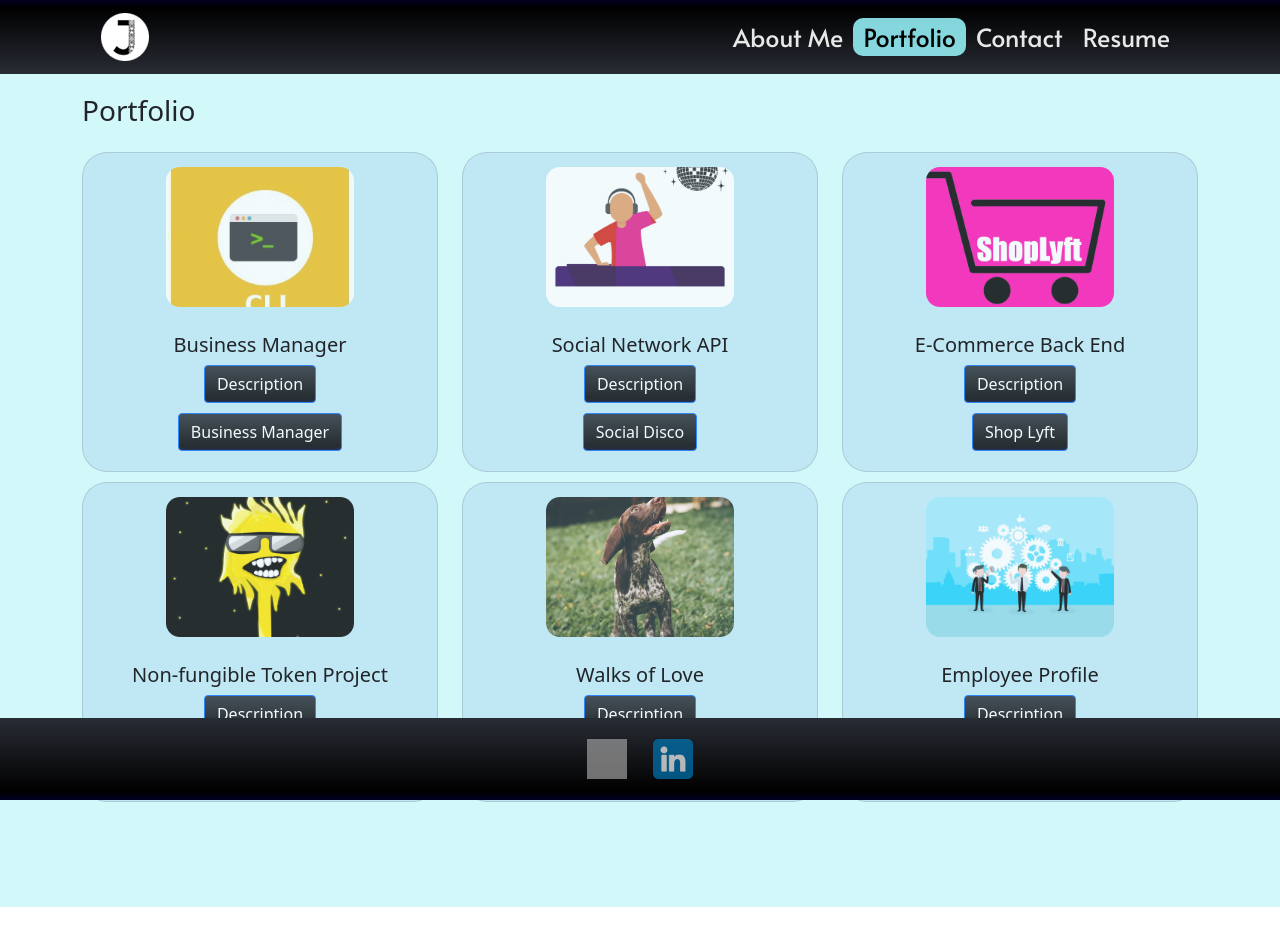
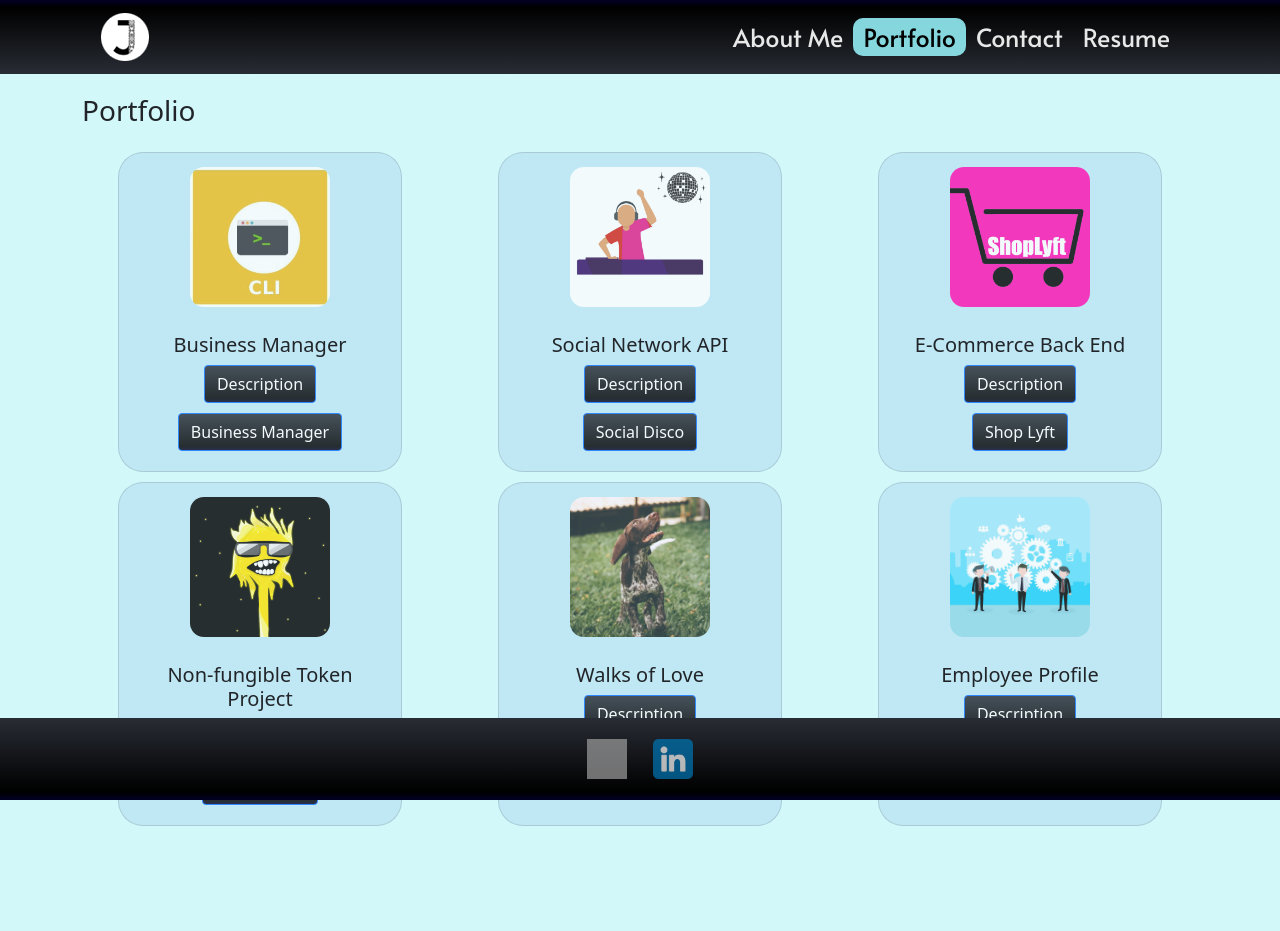
Before and after one commit to gemsjohn/tawny-port, a React (Create React App) app: page /portfolio in a window 1280 px wide. Before the commit the page ends 907 px from the top, so only its background shows below. Built offline with nearby package versions, Linux system fonts and the light colour scheme; grey boxes are pictures that could not be loaded.

Commit message:
attempting to resize the portfolio cards

```diff
--- a/src/routes/portfolio.jsx
+++ b/src/routes/portfolio.jsx
@@ -16,12 +16,13 @@ const styles = {
     padding: '0.25rem',
     height: '100%',
     width: 'auto',
-    textAlign: 'center'
+    textAlign: 'center',
+    margin: '0 10% 0 10%'
   },
   cardImage: {
     objectFit: 'cover',
     borderRadius: 24,
-    width: '60%',
+    width: '20vh',
     height: '20vh',
     padding: '10px',
     margin: 'auto',
```
